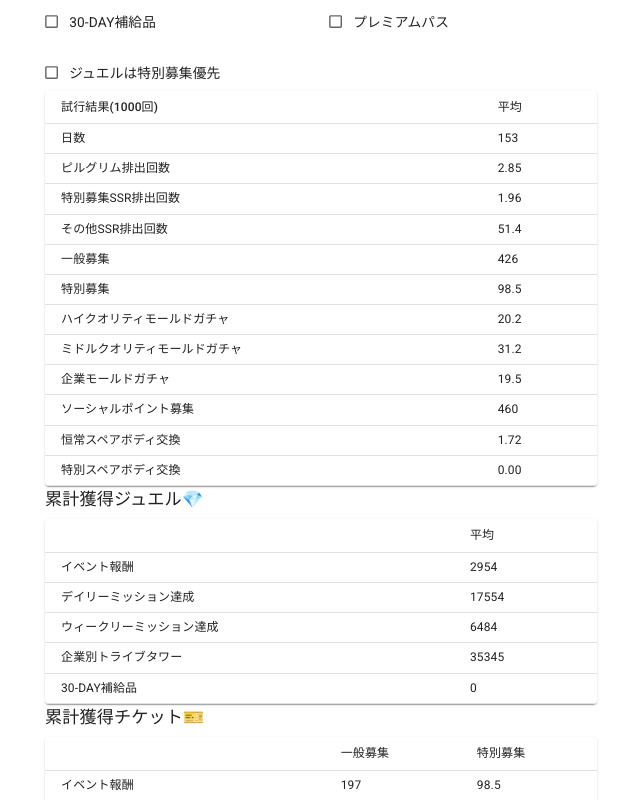
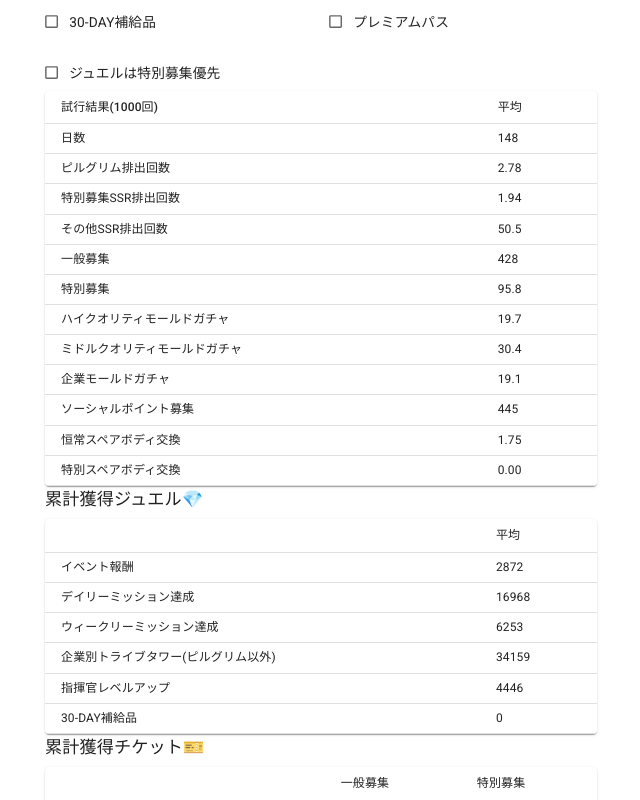
Before and after one commit to taroy5913/nikke-simulator, a React (Create React App) app: page / in a window 1280 px wide. Shown: the part 400-1200 px from the top of the page, without its empty margins (319-959 px from the left). Built offline with nearby package versions, Linux system fonts and the light colour scheme.

Commit message:
#25 add rewards for player level up.

```diff
--- a/src/App.tsx
+++ b/src/App.tsx
@@ -58,6 +58,7 @@ interface Sample {
   middleQualityVouchers: number;
   companyVouchers: number;
 
+  playerLevelUpGems: number;
   tribeTowerRewardGems: number;
 
   eventRewardGems: number;
@@ -75,7 +76,6 @@ interface Sample {
   premiumPassHighQualityMolds: number;
   premiumPassVouchers: number;
 
-
   numPilgrims: number; // ピルグリム排出回数
   numAdvanced: number; // 期間限定排出回数
   numOtherwise: number; // (ピルグリムと期間限定を除く)一般SSR排出回数
@@ -92,6 +92,7 @@ const getDefaultSample = (): Sample => {
     highQualityVouchers: 0,
     middleQualityVouchers: 0,
 
+    playerLevelUpGems: 0,
     tribeTowerRewardGems: 0,
 
     eventRewardGems: 0,
@@ -151,6 +152,10 @@ const simulate = (props: Props): Sample => {
       res.subscriptionGems += RewardConfig.subscriptionGems;
     }
 
+    // player level up
+    gems += 30;
+    res.playerLevelUpGems += 30;
+
     // tribe tower
     const towerIndices = RewardConfig.companyTribeTowers[t % RewardConfig.companyTribeTowers.length]
     for (let towerIndex of towerIndices) {
@@ -170,7 +175,8 @@ const simulate = (props: Props): Sample => {
       }
     }
 
-    if (t % 30 < RewardConfig.seasonPassMiddleQualityMolds.length) { // season pass
+    // season pass
+    if (t % 30 < RewardConfig.seasonPassMiddleQualityMolds.length) {
       middleQualityMolds += RewardConfig.seasonPassMiddleQualityMolds[t % 30];
       res.seasonPassMiddleQualityMolds += RewardConfig.seasonPassMiddleQualityMolds[t % 30];
       if (props.usePremiumPass) {
@@ -384,6 +390,7 @@ const predict = (params: Props, num:number = 1000): {avg:Sample} => {
     res.avg.highQualityVouchers += sample.highQualityVouchers / num;
     res.avg.middleQualityVouchers += sample.middleQualityVouchers / num;
 
+    res.avg.playerLevelUpGems += sample.playerLevelUpGems / num;
     res.avg.tribeTowerRewardGems += sample.tribeTowerRewardGems / num;
 
     res.avg.eventRewardGems += sample.eventRewardGems / num;
@@ -741,8 +748,12 @@ const App = () => {
               <TableCell>{Math.floor(result.avg.weeklyMissionGems)}</TableCell>
             </TableRow>
             <TableRow>
-              <TableCell>企業別トライブタワー</TableCell>
+              <TableCell>企業別トライブタワー(ピルグリム以外)</TableCell>
               <TableCell>{Math.floor(result.avg.tribeTowerRewardGems)}</TableCell>
+            </TableRow>
+            <TableRow>
+              <TableCell>指揮官レベルアップ</TableCell>
+              <TableCell>{Math.floor(result.avg.playerLevelUpGems)}</TableCell>
             </TableRow>
             <TableRow>
               <TableCell>30-DAY補給品</TableCell>
```
